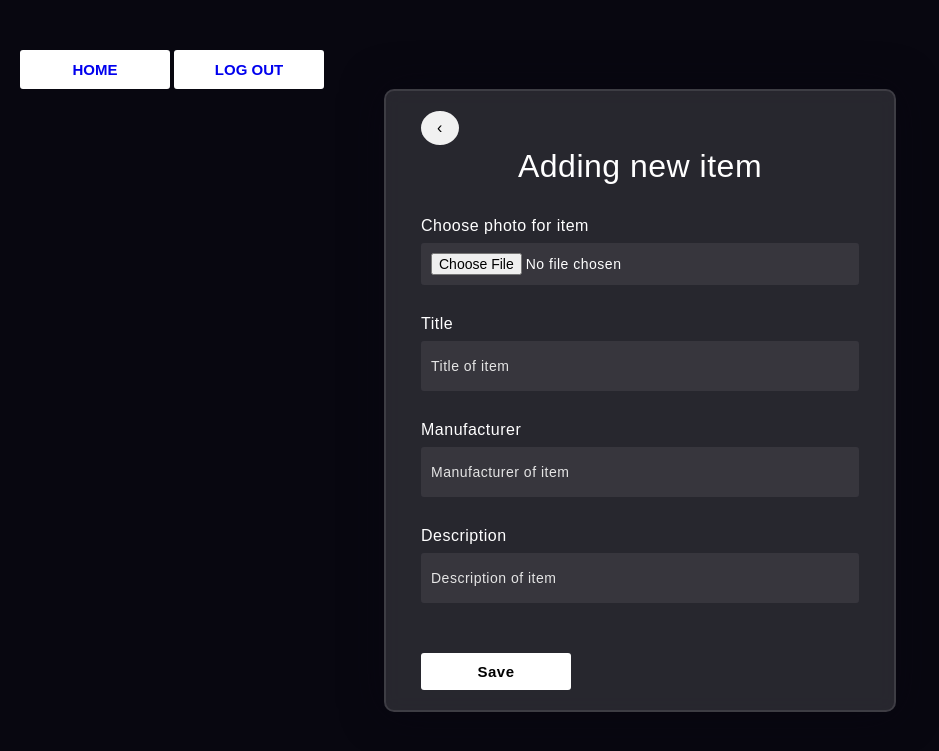
After one commit to bishkar/mta, a Django app: page /panel/create/ in a window 1280 px wide. The commit adds this page. Shown: the top 751 px of the page, without its empty margins (0-939 px from the left). Run offline with Django 5.2, Linux system fonts and the light colour scheme; the visitor is signed in with stand-in values (Sample User, id 1).

Commit message:
add html for add item

```diff
--- a/mta/authorization/forms.py
+++ b/mta/authorization/forms.py
@@ -1,7 +1,8 @@
 from django.contrib.auth.forms import UserCreationForm
 from .models import CustomUser
+
 
 class CustomUserCreationForm(UserCreationForm):
     class Meta:
         model = CustomUser
-        fields = ('username', 'email', 'password1', 'password2')
+        fields = ('username', 'password1', 'password2')
--- a/mta/authorization/models.py
+++ b/mta/authorization/models.py
@@ -1,6 +1,7 @@
 # models.py
 from django.contrib.auth.models import AbstractUser
 from django.db import models
+
 
 class CustomUser(AbstractUser):
     id = models.AutoField(primary_key=True)
--- a/mta/authorization/views.py
+++ b/mta/authorization/views.py
@@ -33,6 +33,7 @@ def register_view(request):
             except IntegrityError:
                 error_message = "Login already exists. Choose a different login."
         else:
+            print(form.errors)
             error_message = "Invalid form. Please check the input values."
 
     return render(request, 'authorization/register.html', {'error_message': error_message})
--- a/mta/panel/static/panel/css/main.css
+++ b/mta/panel/static/panel/css/main.css
@@ -103,7 +103,17 @@ body {
 .active-buttons__edit:hover {
   color: rgb(139, 138, 138);
 }
-
+#upload-photo {
+  padding: 10px;
+  height: 20%;
+}
+form {
+  width: 40% !important;
+}
+form button {
+  color: #000 !important;
+  padding: 10px;
+}
 label {
   display: block;
   margin-top: 30px;
--- /dev/null
+++ b/mta/panel/templates/panel/edit.html
@@ -0,0 +1,57 @@
+{% load static %}
+
+<!DOCTYPE html>
+<html lang="en">
+  <head>
+    <meta charset="UTF-8" />
+    <meta name="viewport" content="width=device-width, initial-scale=1.0" />
+    <link
+      rel="stylesheet"
+      href="https://cdn.jsdelivr.net/npm/bootstrap-icons@1.11.3/font/bootstrap-icons.min.css"
+    />
+
+    <link rel="stylesheet" href="{% static 'panel/css/main.css' %}" />
+    <title>Document</title>
+  </head>
+  <body>
+    <header class="main">
+      <button>
+        <a href="{% url 'authorization:logout_view' %}">HOME</a>
+      </button>
+      <button>
+        <a href="{% url 'authorization:logout_view' %}">LOG OUT</a>
+      </button>
+    </header>
+
+    <form action="" class="container">
+      <a href="{% url 'panel:panel_view' %}" class="previous round">&#8249;</a>
+      <h3>Adding new item</h3>
+
+      <label for="upload">Choose photo for item</label>
+      <input type="file" name="upload" id="upload-photo" />
+      <label for="title">Title</label>
+      <input type="text" name="title" placeholder="Title of item" />
+
+      <label for="manufacturer">Manufacturer</label>
+      <input
+        type="password"
+        name="manufacturer"
+        id="manufacturer"
+        placeholder="Manufacturer of item"
+      />
+
+      <label for="description">Description</label>
+      <input
+        type="password"
+        name="description"
+        id="description"
+        placeholder="Description of item"
+      />
+
+      <button type="submit">Save</button>
+    </form>
+
+    <script src="https://code.jquery.com/jquery-3.7.1.min.js"></script>
+    <script src="{% static 'panel/js/editable-buttons' %}"></script>
+  </body>
+</html>
--- a/mta/panel/templates/panel/panel.html
+++ b/mta/panel/templates/panel/panel.html
@@ -14,14 +14,14 @@
   <body>
     <header class="main">
       <button>
-        <a href="{% url 'authorization:logout_view' %}">HOME</a>
+        <a href="{% url 'authorization:logout_view' %}">HOME {{ new }}</a>
       </button>
       <button>
         <a href="{% url 'authorization:logout_view' %}">LOG OUT</a>
       </button>
     </header>
     <header class="creation-panel">
-      <a href="#">Add a new one</a>
+      <a href="{% url 'panel:create' %}">Add a new one</a>
     </header>
     <header class="container">
       <div class="product">
--- a/mta/panel/urls.py
+++ b/mta/panel/urls.py
@@ -1,8 +1,9 @@
 from django.urls import path
-from .views import panel_view
+from .views import panel_view, create_view
 
+app_name = 'panel'
 
 urlpatterns = [
     path('', panel_view, name='panel_view'),
-
+    path('create/', create_view, name='create')
 ]
--- a/mta/panel/views.py
+++ b/mta/panel/views.py
@@ -2,6 +2,11 @@ from django.shortcuts import render
 from django.contrib.auth.decorators import login_required
 
 
-@login_required(login_url='/kk')
+@login_required
 def panel_view(request):
     return render(request, 'panel/panel.html')
+
+
+@login_required
+def create_view(request):
+    return render(request, 'panel/edit.html', context={"new": "test"})
```
Also changed, not shown: 2 other files.
